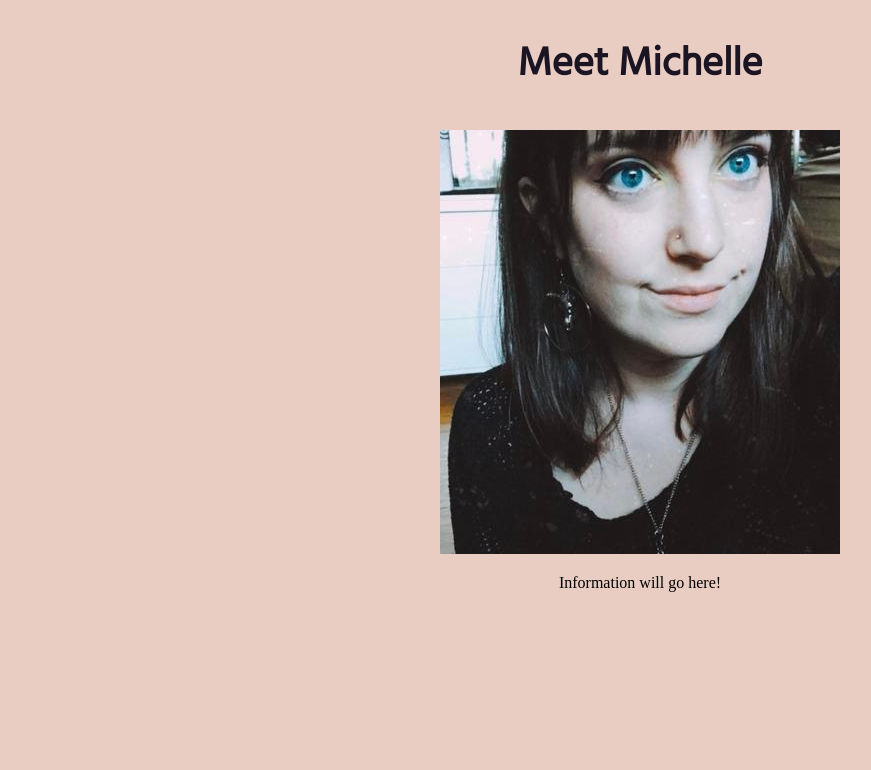
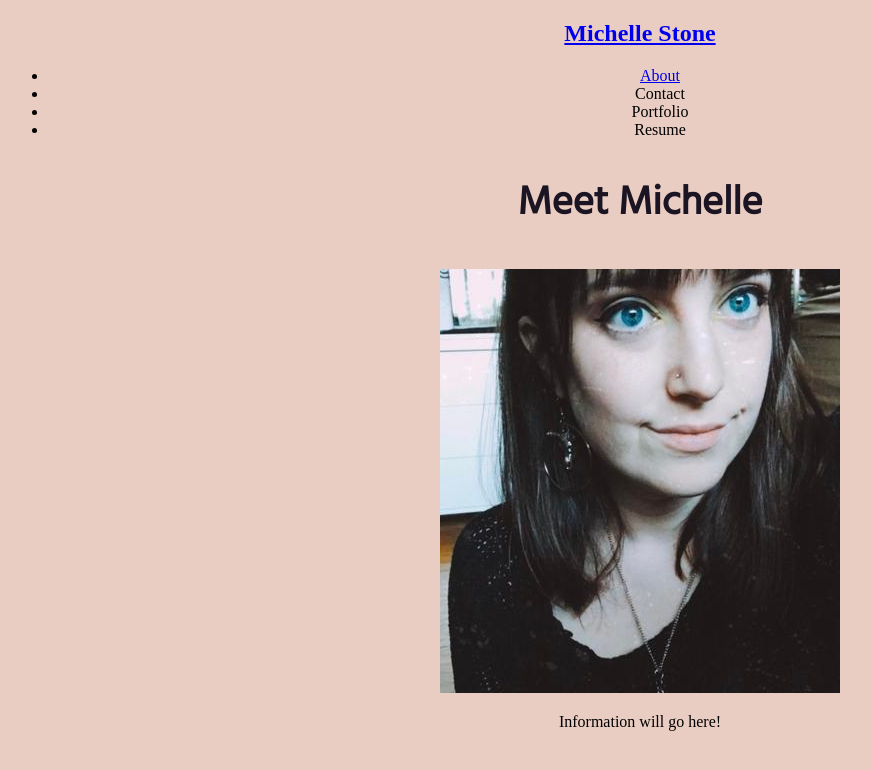
Before and after one commit to shellyst/michelle-stone-react-portfolio, a React (Create React App) app: page / in a window 1280 px wide. Shown: the top 770 px of the page, without its empty margins (0-871 px from the left). Built offline with nearby package versions, Linux system fonts and the light colour scheme.

Commit message:
Created the Nav component and created an onClick method to listen for clicks on the Nav bar.

```diff
--- a/src/App.js
+++ b/src/App.js
@@ -1,10 +1,12 @@
 import React from "react";
 import About from "./components/About";
+import Nav from "./components/Nav";
 import "./App.css";
 
 function App() {
   return (
     <div>
+      <Nav></Nav>
       <main>
         <About></About>
       </main>
--- /dev/null
+++ b/src/components/Nav/index.js
@@ -0,0 +1,44 @@
+import React from "react";
+
+function Nav() {
+  const categories = [
+    {
+      name: "Portfolio",
+      description:
+        "An up-to-date portfolio of my highlighed apps and projects!",
+    },
+    {
+      name: "Resume",
+      description: "My current resume and list of my proficiencies.",
+    },
+  ];
+
+  function categorySelected(name) {
+    console.log(`${name} clicked`);
+  }
+
+  return (
+    <header>
+      <h2>
+        <a href="/">Michelle Stone</a>
+      </h2>
+      <nav>
+        <ul className="flex-row">
+          <li className="nav-list">
+            <a href="#about">About</a>
+          </li>
+          <li>
+            <span>Contact</span>
+          </li>
+          {categories.map((category) => (
+            <li key={category.name}>
+                  <span onClick={() => categorySelected(category.name)}>{category.name}</span>
+            </li>
+          ))}
+        </ul>
+      </nav>
+    </header>
+  );
+}
+
+export default Nav;
```
